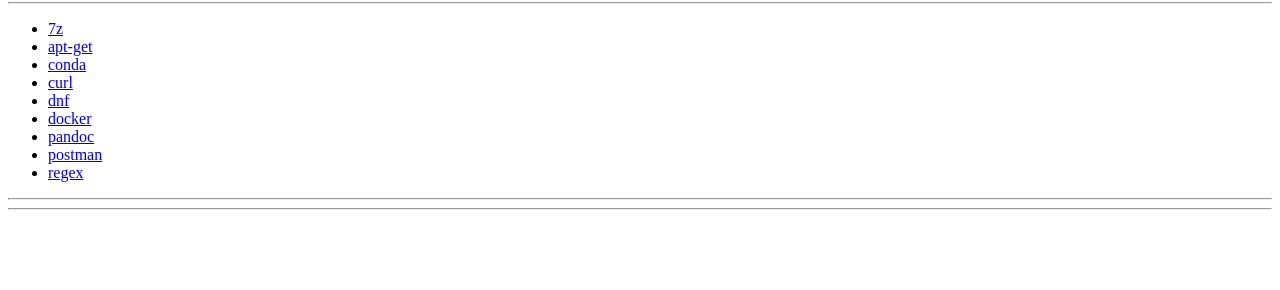
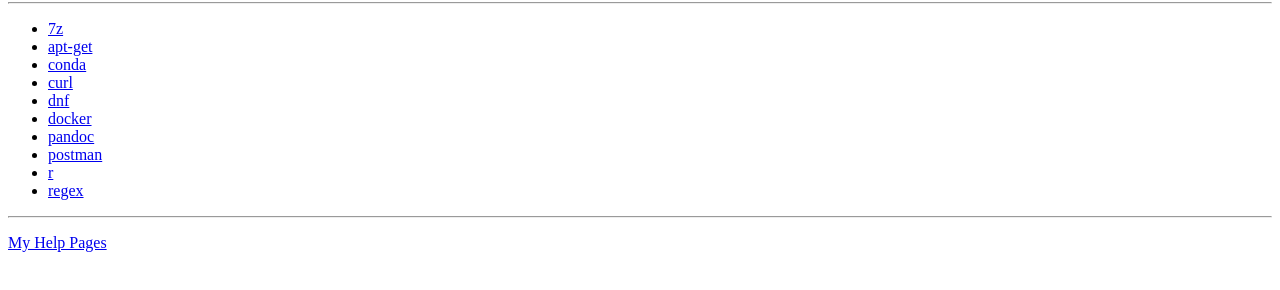
Before and after one commit to markculp0/help, a plain HTML site: page index.html in a window 1280 px wide. Shown: the part 78-368 px from the top of the page. Drawn offline with Linux system fonts and the light colour scheme.

Commit message:
r to index

```diff
--- a/index.html
+++ b/index.html
@@ -31,9 +31,10 @@
 <li><a href="docker.html">docker</a></li>
 <li><a href="pandoc.html">pandoc</a></li>
 <li><a href="postman.html">postman</a></li>
+<li><a href="r.html">r</a></li>
 <li><a href="regex.html">regex</a></li>
 </ul>
 <hr />
-<hr />
+<p><a href="https://markculp0.github.io/help/">My Help Pages</a> <strong><em> </em></strong></p>
 </body>
 </html>
```
Also changed, not shown: 1 other file.
